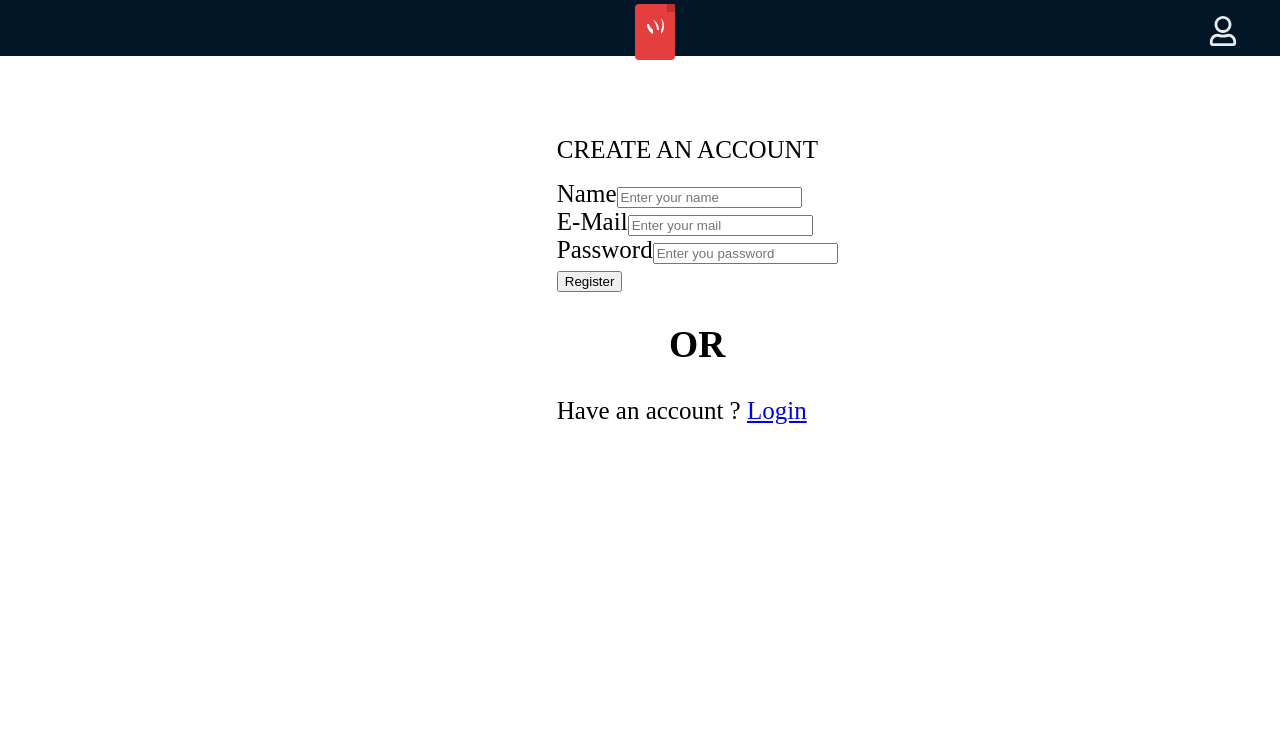
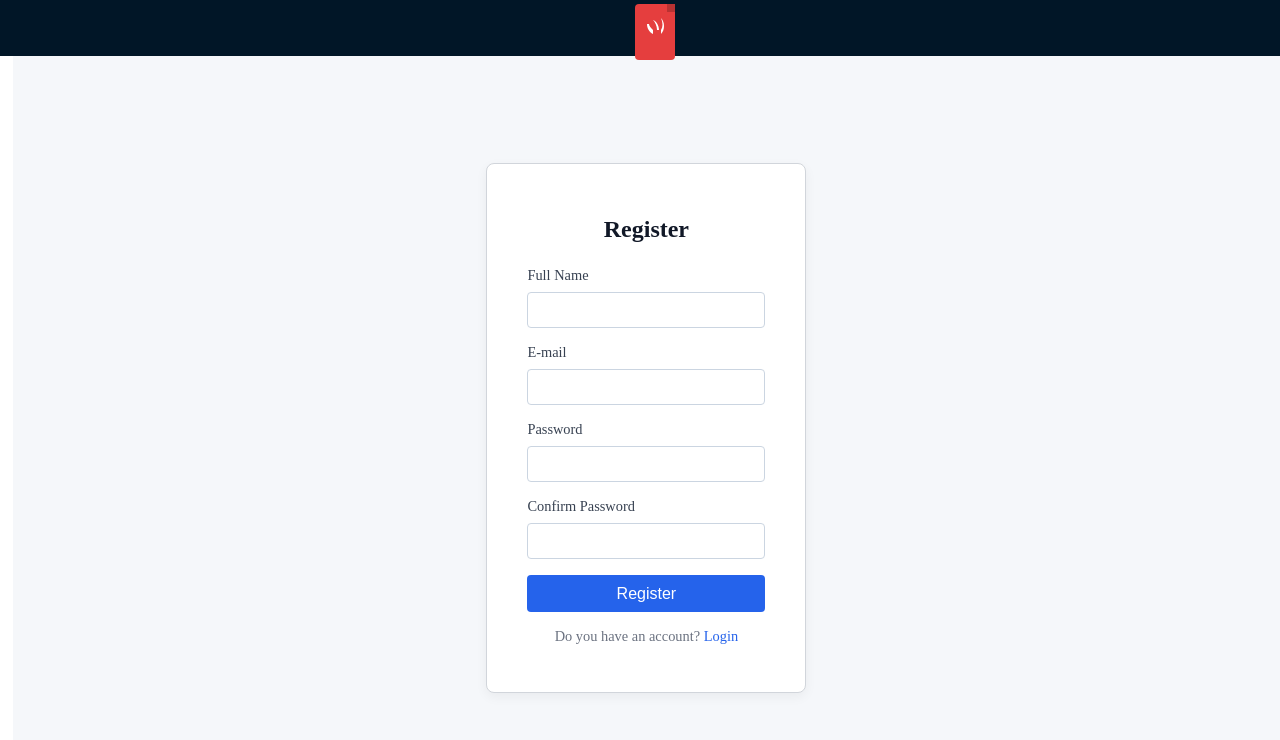
Before and after one commit to htr2b/speech-frontend, a React (Create React App) app: page /register in a window 1280 px wide. Shown: the top 740 px of the page. Built offline with nearby package versions, Linux system fonts and the light colour scheme; no server answers; a web font is replaced by a local one.

Commit message:
Login & Register Auth Integrated.

```diff
--- a/package.json
+++ b/package.json
@@ -3,6 +3,9 @@
   "version": "0.1.0",
   "private": true,
   "dependencies": {
+    "@supabase/auth-ui-react": "^0.4.7",
+    "@supabase/auth-ui-shared": "^0.1.8",
+    "@supabase/supabase-js": "^2.52.1",
     "@testing-library/dom": "^10.4.0",
     "@testing-library/jest-dom": "^6.6.3",
     "@testing-library/react": "^16.3.0",
--- a/src/App.js
+++ b/src/App.js
@@ -1,62 +1,56 @@
-import React, { useState, useEffect } from 'react'
+import React, { useState } from 'react'
 import { BrowserRouter as Router, Route, Routes, useLocation } from 'react-router-dom'
 import Navbar from './components/Navbar'
 import Home from './pages/Home'
 import Login from './pages/Login'
+import Register from './pages/Register'
 import Chat from './pages/Chat'
+import ProfileMenu from './components/ProfileMenu'
 import logo from './components/icon.svg'
-import { FaRegUser } from "react-icons/fa"
-import ProfileMenu from './components/ProfileMenu'
-import Register from './pages/Register'
+import { FaRegUser } from 'react-icons/fa'
+import './App.css'
+
 const AppContent = () => {
-  const [showNav, setShowNav] = useState(true)
+  const location = useLocation()
+  const isAuthPage = ['/login', '/register'].includes(location.pathname)
+
   const [showDropdown, setShowDropdown] = useState(false)
-  const location = useLocation()
-
-  useEffect(() => {
-    if (location.pathname === '/login' || location.pathname === '/register') {
-      setShowDropdown(false)
-      setShowNav(false)
-    } else {
-      setShowNav(true)
-    }
-  }, [location.pathname])
 
   return (
     <>
-      <header>
-        <img src={logo} alt='Logo' className='logo' />
+      <header className="app-header">
+        <img src={logo} alt="Logo" className="logo" />
 
-        {(location.pathname !== '/login' || location.pathname !== '/register') && (
+        {!isAuthPage && (
           <FaRegUser
-            onClick={() => setShowDropdown(!showDropdown)}
-            className='profileIcon'
-          />)}
+            className="profileIcon"
+            onClick={() => setShowDropdown((prev) => !prev)}
+          />
+        )}
+      </header>
 
+      <Navbar show={!isAuthPage} />
 
-      </header>
-      <Navbar show={showNav} />
-      <ProfileMenu show={showDropdown} />
+      {!isAuthPage && (
+        <ProfileMenu show={showDropdown} onClose={() => setShowDropdown(false)} />
+      )}
 
-      <div className={showNav ? 'main-active' : 'main'}>
+      <main className={isAuthPage ? 'main' : 'main-active'}>
         <Routes>
           <Route path="/" element={<Home />} />
           <Route path="/chat" element={<Chat />} />
           <Route path="/login" element={<Login />} />
           <Route path="/register" element={<Register />} />
-
         </Routes>
-      </div>
+      </main>
     </>
   )
 }
 
-const App = () => {
-  return (
-    <Router>
-      <AppContent />
-    </Router>
-  )
-}
+const App = () => (
+  <Router>
+    <AppContent />
+  </Router>
+)
 
 export default App
--- /dev/null
+++ b/src/context/AuthProvider.js
@@ -0,0 +1,32 @@
+import { createContext, useContext, useEffect, useState } from "react"
+import { supabase } from "../supabase/client"
+
+const AuthContext = createContext({})
+
+export const useAuth = () => useContext(AuthContext)
+
+const login = (email, password) =>
+    supabase.auth.signInWithPassword({ email, password })
+
+const AuthProvider = ({ children }) => {
+    const [user, setUser] = useState(null)
+
+    useEffect(() => {
+        const { data } = supabase.auth.onAuthStateChange((event, session) => {
+            if (event === "SIGNED_IN") {
+                setUser(session.user)
+            }
+        })
+        return () => {
+            data.subscription.unsubscribe()
+        }
+    }, [])
+
+    return (
+        <AuthContext.Provider value={{ user, login }}>
+            {children}
+        </AuthContext.Provider>
+    )
+}
+
+export default AuthProvider
--- a/src/index.js
+++ b/src/index.js
@@ -2,10 +2,13 @@ import React from 'react'
 import ReactDOM from 'react-dom/client'
 import './index.css'
 import App from './App'
+import AuthProvider from "./context/AuthProvider"
 
 const root = ReactDOM.createRoot(document.getElementById('root'))
 root.render(
   <React.StrictMode>
-    <App />
+    <AuthProvider>
+      <App />
+    </AuthProvider>
   </React.StrictMode>
 );
--- a/src/pages/Login.js
+++ b/src/pages/Login.js
@@ -1,30 +1,96 @@
-import React from 'react'
-import { NavLink } from 'react-router-dom'
+import React, { useRef, useState } from 'react'
+import { NavLink, useNavigate } from 'react-router-dom'
+import { supabase } from "../supabase/client"
 import './LoginRegister.css'
 
 const Login = () => {
+    const emailRef = useRef(null)
+    const passwordRef = useRef(null)
+
+    const [errorMsg, setErrorMsg] = useState("")
+    const [loading, setLoading] = useState(false)
+
+    const navigate = useNavigate()
+
+    const handleSubmit = async (e) => {
+        e.preventDefault()
+
+        const email = emailRef.current?.value.trim()
+        const password = passwordRef.current?.value
+
+        if (!email || !password) {
+            setErrorMsg("Lütfen tüm alanları doldurun")
+            return
+        }
+
+        try {
+            setErrorMsg("")
+            setLoading(true)
+
+            // Supabase ile giriş yap
+            const { data, error } = await supabase.auth.signInWithPassword({
+                email: email,
+                password: password,
+            })
+
+            if (error) {
+                setErrorMsg("E-posta veya şifre hatalı")
+                return
+            }
+
+            if (data?.user) {
+                // Başarılı giriş, ana sayfaya yönlendir
+                navigate('/')
+            }
+
+        } catch (err) {
+            console.error("Login error:", err)
+            setErrorMsg("Giriş işlemi sırasında bir hata oluştu")
+        } finally {
+            setLoading(false)
+        }
+    }
+
     return (
         <div className="wrapper">
+            <div className="form">
+                <h2 className="heading">Login</h2>
 
-            <div className="form">
-                <div className="heading">LOGIN</div>
-                <form>
+                {errorMsg && <div className="error-message">{errorMsg}</div>}
+
+                <form onSubmit={handleSubmit}>
                     <div>
-                        <label >E-Mail</label>
-                        <input type="email" id="e-mail" placeholder="Enter you mail" />
+                        <label htmlFor="email">E-mail</label>
+                        <input
+                            type="email"
+                            id="email"
+                            ref={emailRef}
+                            placeholder="E-posta adresinizi girin"
+                            required
+                        />
                     </div>
+
                     <div>
-                        <label>Password</label>
-                        <input type="password" id="password" placeholder="Enter you password" />
+                        <label htmlFor="password">Password</label>
+                        <input
+                            type="password"
+                            id="password"
+                            ref={passwordRef}
+                            placeholder="Şifrenizi girin"
+                            required
+                        />
                     </div>
-                    <NavLink to="/">
-                        <button type="button">
-                            Login
-                        </button>
-                    </NavLink>
+
+                    <button
+                        type="submit"
+                        disabled={loading}
+                    >
+                        {loading ? "Logging in..." : "Login"}
+                    </button>
                 </form>
+
                 <p>
-                    Don't have an account ? <NavLink to="/register"> Sign In </NavLink>
+                    Don't you have an account? <NavLink to="/register">Register</NavLink>
                 </p>
             </div>
         </div>
--- a/src/pages/LoginRegister.css
+++ b/src/pages/LoginRegister.css
@@ -1,9 +1,92 @@
 .wrapper {
-  position: fixed;
-  padding-left: 42.5vw;
-  padding-top: 10vh;
+  display: flex;
+  width: 100vw;
+  justify-content: center;
+  align-items: center;
+  height: 93vh;
+  background-color: #f5f7fa;
+  margin: 0;
+}
+
+.wrapper > .form {
+  background: #ffffff;
+  padding: 2rem 2.5rem;
+  border: 1px solid #d1d5db;
+  border-radius: 8px;
+  box-shadow: 0 4px 12px rgba(0, 0, 0, 0.05);
+  width: 320px;
+  box-sizing: border-box;
 }
 
 .heading {
-  padding-bottom: 2vh;
+  font-size: 1.5rem;
+  font-weight: 600;
+  text-align: center;
+  color: #111827;
+  margin-bottom: 1.5rem;
 }
+
+.wrapper > .form > form {
+  display: flex;
+  flex-direction: column;
+}
+
+.wrapper > .form > form > div {
+  margin-bottom: 1rem;
+}
+
+.wrapper > .form label {
+  display: block;
+  margin-bottom: 0.5rem;
+  font-size: 0.9rem;
+  color: #374151;
+}
+
+.wrapper > .form input {
+  width: 100%;
+  padding: 0.5rem 0.75rem;
+  font-size: 1rem;
+  border: 1px solid #cbd5e1;
+  border-radius: 4px;
+  box-sizing: border-box;
+  transition: border-color 0.2s;
+}
+
+.wrapper > .form input:focus {
+  outline: none;
+  border-color: #2563eb;
+}
+
+.wrapper > .form button {
+  width: 100%;
+  padding: 0.6rem 0;
+  font-size: 1rem;
+  font-weight: 500;
+  border: none;
+  border-radius: 4px;
+  background-color: #2563eb;
+  color: #ffffff;
+  cursor: pointer;
+  transition: background-color 0.2s;
+}
+
+.wrapper > .form button:hover {
+  background-color: #1e40af;
+}
+
+.wrapper > .form p {
+  text-align: center;
+  margin-top: 1rem;
+  font-size: 0.9rem;
+  color: #6b7280;
+}
+
+.wrapper > .form p a {
+  color: #2563eb;
+  text-decoration: none;
+  font-weight: 500;
+}
+
+.wrapper > .form p a:hover {
+  text-decoration: underline;
+}
--- a/src/pages/Register.js
+++ b/src/pages/Register.js
@@ -1,43 +1,142 @@
-import React from "react"
-import { NavLink } from "react-router-dom"
+import { useRef, useState } from "react"
+import { Link } from "react-router-dom"
+import { supabase } from "../supabase/client"
 import './LoginRegister.css'
 
-export default function Register() {
+const Register = () => {
+    const nameRef = useRef(null)
+    const emailRef = useRef(null)
+    const passwordRef = useRef(null)
+    const confirmPasswordRef = useRef(null)
+
+    const [errorMsg, setErrorMsg] = useState("")
+    const [msg, setMsg] = useState("")
+    const [loading, setLoading] = useState(false)
+
+    const handleSubmit = async (e) => {
+        e.preventDefault()
+
+        const name = nameRef.current?.value.trim()
+        const email = emailRef.current?.value.trim()
+        const password = passwordRef.current?.value
+        const confirmPassword = confirmPasswordRef.current?.value
+
+        if (!name || !email || !password || !confirmPassword) {
+            setErrorMsg("Fill all the blocks")
+            return
+        }
+
+        if (password !== confirmPassword) {
+            setErrorMsg("Passwords doesn't match.")
+            return
+        }
+
+        try {
+            setErrorMsg("")
+            setMsg("")
+            setLoading(true)
+
+            const { data, error } = await supabase.auth.signUp({
+                email,
+                password,
+            })
+
+            if (error) {
+                setErrorMsg(error.message)
+                return
+            }
+
+            if (data?.user) {
+                const { id } = data.user
+
+                const { error: insertError } = await supabase
+                    .from("users")
+                    .insert([
+                        {
+                            auth_user_id: id,
+                            email: email,
+                            full_name: name,
+                            role: "free",
+                            created_at: new Date().toISOString()
+                        }
+                    ])
+
+                if (insertError) {
+                    console.error("Insert error:", insertError)
+                    setErrorMsg("Kullanıcı verisi eklenirken hata oluştu: " + insertError.message)
+                    return
+                }
+
+                setMsg("Successfuly Registered.Check your mail box.")
+            }
+        } catch (err) {
+            console.error("Register error:", err)
+            setErrorMsg("Kayıt işlemi sırasında bir hata oluştu.")
+        } finally {
+            setLoading(false)
+        }
+    }
+
     return (
         <div className="wrapper">
+            <div className="form">
+                <h2 className="heading">Register</h2>
 
-            <div className="form">
-                <div className="heading">CREATE AN ACCOUNT</div>
-                <form>
+                {errorMsg && <div className="error-message">{errorMsg}</div>}
+                {msg && <div className="success-message">{msg}</div>}
+
+                <form onSubmit={handleSubmit}>
                     <div>
-                        <label htmlFor="name">Name</label>
-                        <input type="text" id="name" placeholder="Enter your name" />
+                        <label htmlFor="name">Full Name</label>
+                        <input
+                            type="text"
+                            id="name"
+                            ref={nameRef}
+                            required
+                        />
                     </div>
+
                     <div>
-                        <label htmlFor="name">E-Mail</label>
-                        <input type="text" id="e-mail" placeholder="Enter your mail" />
+                        <label htmlFor="email">E-mail</label>
+                        <input
+                            type="email"
+                            id="email"
+                            ref={emailRef}
+                            required
+                        />
                     </div>
+
                     <div>
                         <label htmlFor="password">Password</label>
                         <input
                             type="password"
                             id="password"
-                            placeholder="Enter you password"
+                            ref={passwordRef}
+                            required
                         />
                     </div>
-                    <NavLink to="/">
-                        <button type="button">
-                            Register
-                        </button>
-                    </NavLink>
-                    <h2 align="center" >
-                        OR
-                    </h2>
+
+                    <div>
+                        <label htmlFor="confirm-password">Confirm Password </label>
+                        <input
+                            type="password"
+                            id="confirm-password"
+                            ref={confirmPasswordRef}
+                            required
+                        />
+                    </div>
+
+                    <button type="submit" disabled={loading}>
+                        {loading ? "Registering..." : "Register"}
+                    </button>
                 </form>
+
                 <p>
-                    Have an account ? <NavLink to="/login"> Login </NavLink>
+                    Do you have an account? <Link to="/login">Login</Link>
                 </p>
             </div>
-        </div >
+        </div>
     )
 }
+
+export default Register
--- /dev/null
+++ b/src/supabase/client.js
@@ -0,0 +1,6 @@
+import { createClient } from "@supabase/supabase-js"
+
+const projectURL = process.env.REACT_APP_SUPABASE_URL
+const projectKey = process.env.REACT_APP_SUPABASE_ANON_KEY
+
+export const supabase = createClient(projectURL, projectKey)
```
Also changed, not shown: 2 other files (tests, documents, lock files or other folders).
